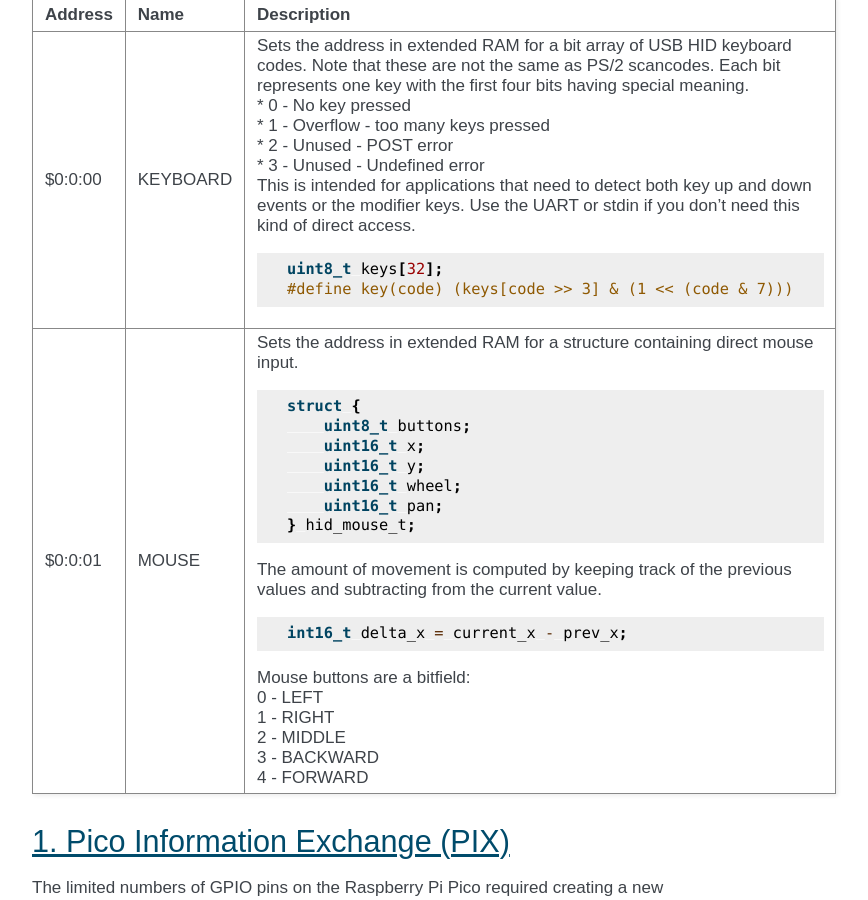
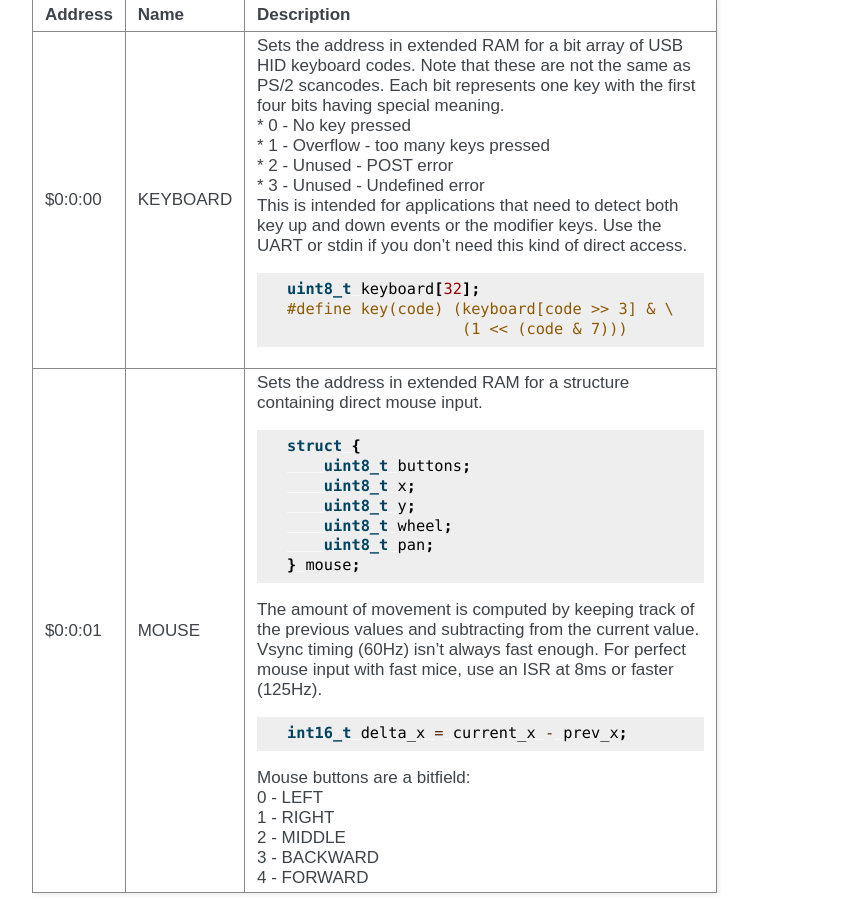
Before and after one commit to picocomputer/picocomputer.github.io, a Sphinx documentation site: the page built from docs/source/ria.rst, in a window 1280 px wide and 900 px high, scrolled down 4103 px. Shown: the whole window, without its empty margins (388-1256 px from the left). Built offline with Sphinx 7.4.7, drawn with Linux system fonts in a browser that asks for light colours.

Commit message:
update mouse docs

```diff
--- a/docs/source/ria.rst
+++ b/docs/source/ria.rst
@@ -204,8 +204,9 @@
 
       .. code-block:: C
 
-        uint8_t keys[32];
-        #define key(code) (keys[code >> 3] & (1 << (code & 7)))
+        uint8_t keyboard[32];
+        #define key(code) (keyboard[code >> 3] & \
+                           (1 << (code & 7)))
   * - $0:0:01
     - MOUSE
     - | Sets the address in extended RAM for a structure containing direct mouse input.
@@ -214,13 +215,13 @@
 
         struct {
             uint8_t buttons;
-            uint16_t x;
-            uint16_t y;
-            uint16_t wheel;
-            uint16_t pan;
-        } hid_mouse_t;
+            uint8_t x;
+            uint8_t y;
+            uint8_t wheel;
+            uint8_t pan;
+        } mouse;
 
-      | The amount of movement is computed by keeping track of the previous values and subtracting from the current value.
+      | The amount of movement is computed by keeping track of the previous values and subtracting from the current value. Vsync timing (60Hz) isn't always fast enough. For perfect mouse input with fast mice, use an ISR at 8ms or faster (125Hz).
 
       .. code-block:: C
 
```
